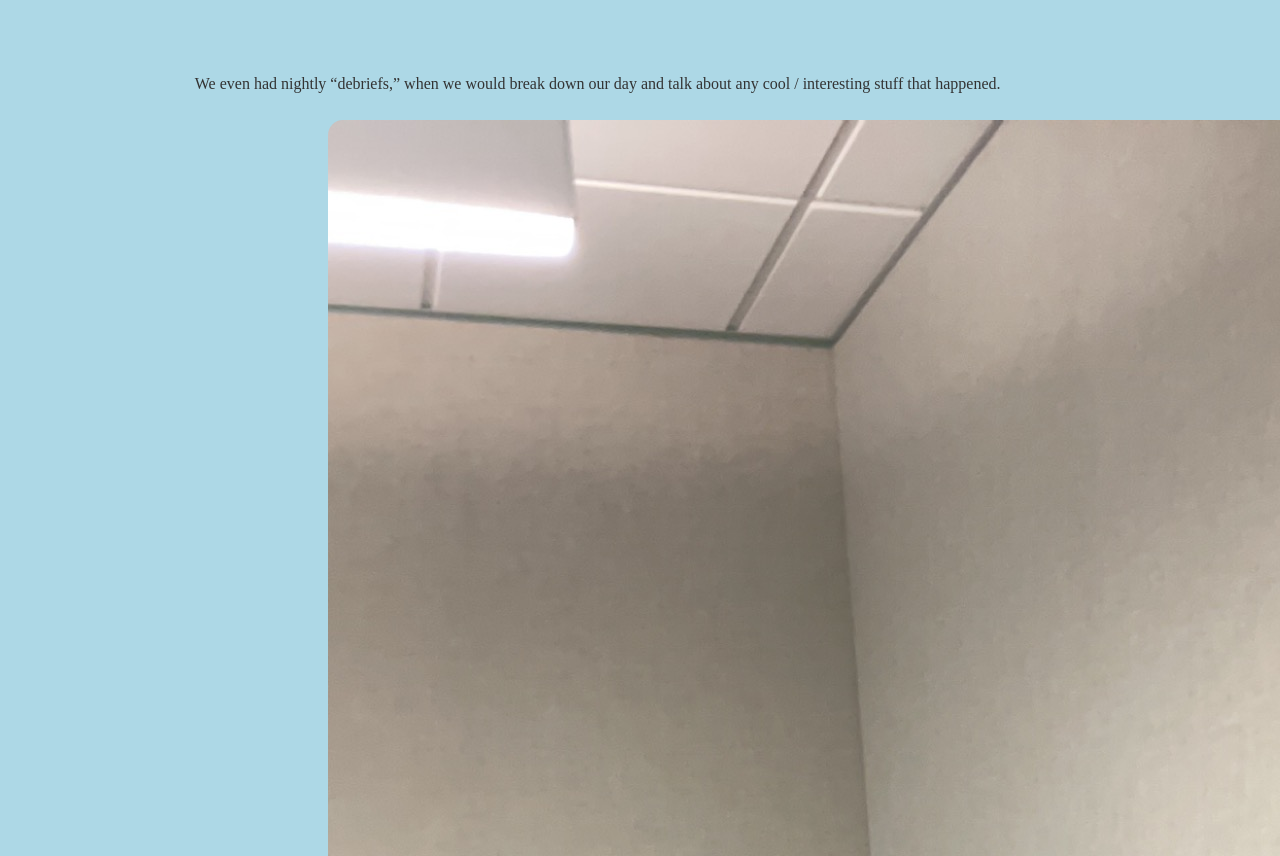
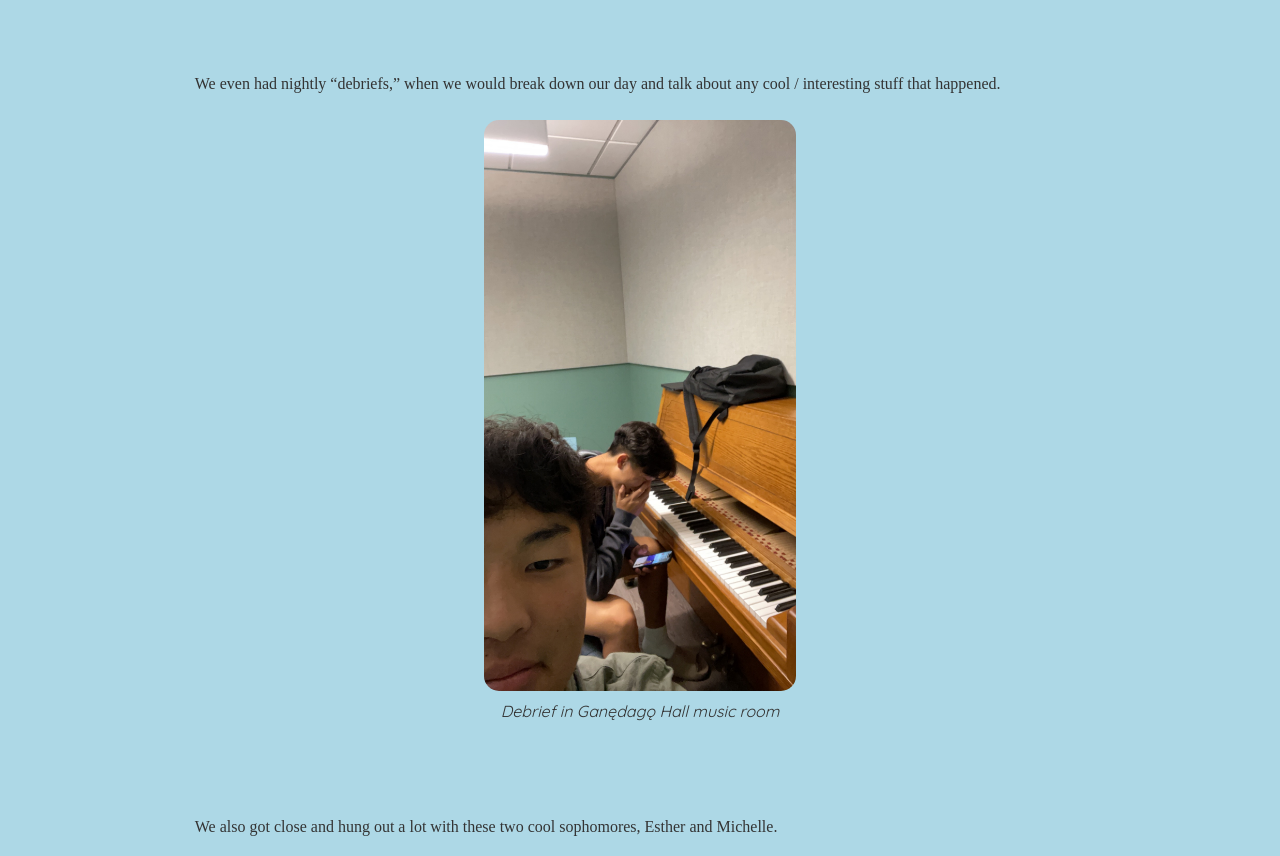
Before and after one commit to samparkk13/parksamuel.com, a React (Create React App) app: page /first-month-Cornell-draft in a window 1280 px wide. Shown: the part 6807-7663 px from the top of the page. Built offline with nearby package versions, Linux system fonts and the light colour scheme.

Commit message:
more photo size adjusting

```diff
--- a/src/components/Blog/FirstMonthCornell/FirstMonthBlogDraft.js
+++ b/src/components/Blog/FirstMonthCornell/FirstMonthBlogDraft.js
@@ -306,7 +306,7 @@ const FirstMonthBlogDraft = () => {
                     mt="20px"
                     w={{ base: "350px", sm: "50%" }}
                     minWidth="250px"
-                    maxW="=50%"
+                    maxW="50%"
                     h="auto"
                     display="block"
                     mx = "auto"
```
